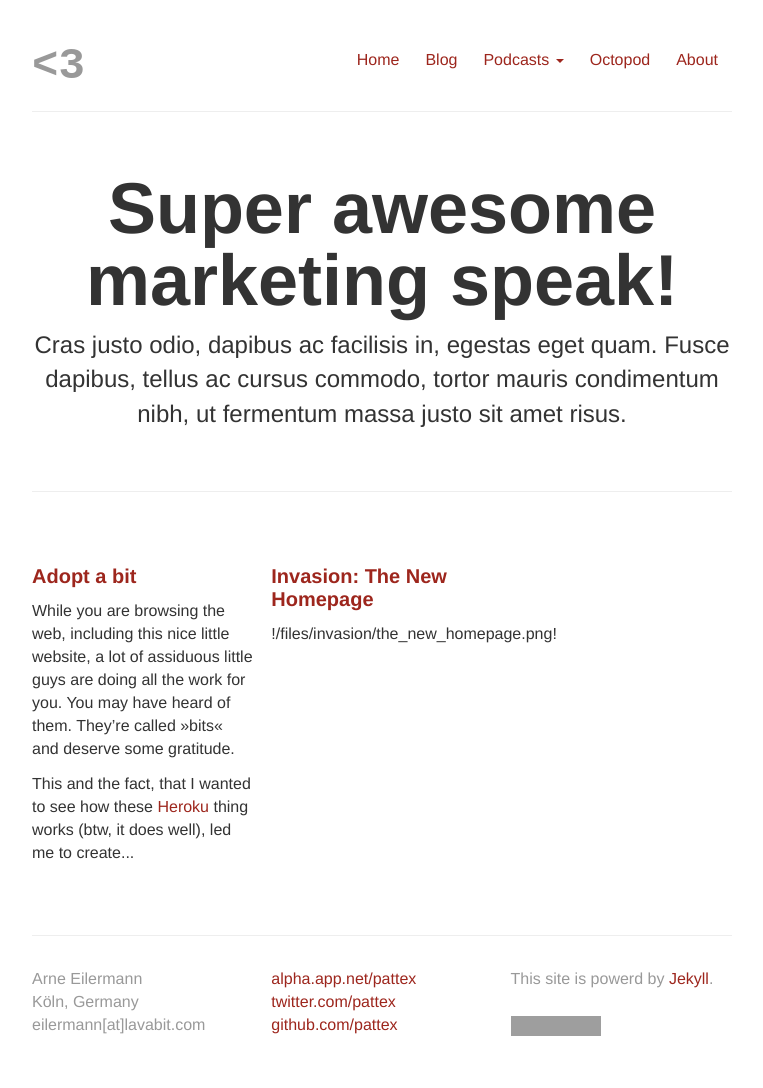
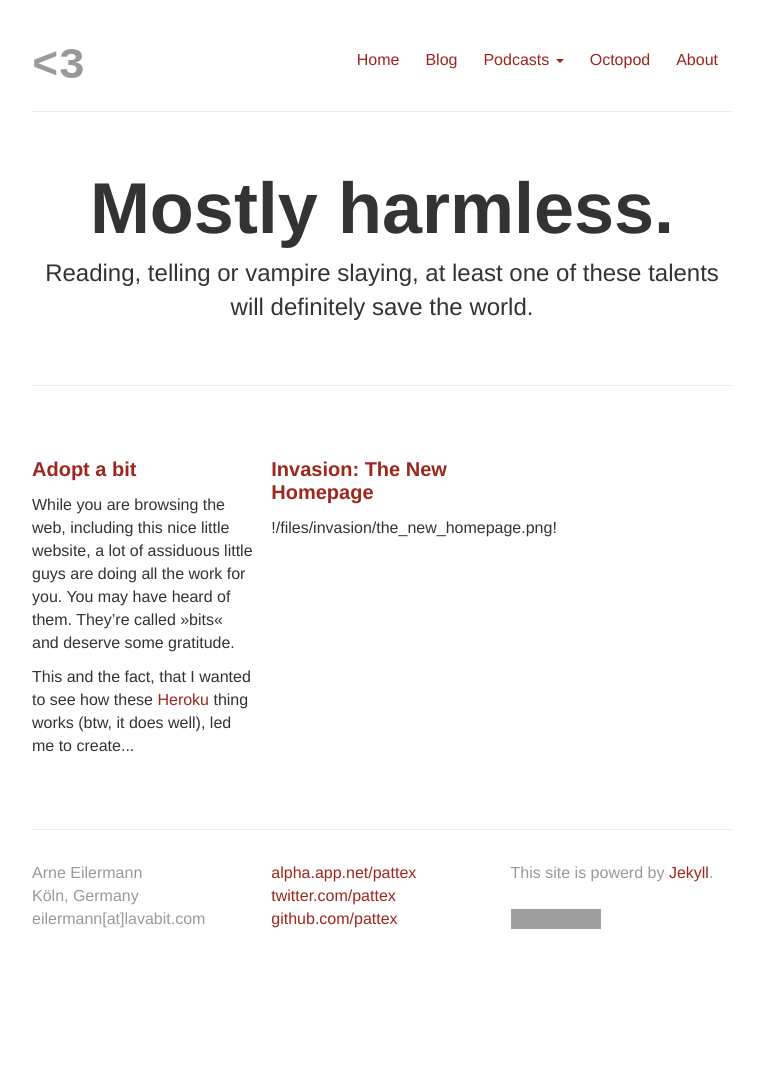
Before and after one commit to pattex/kleinerdrei.net, a Jekyll site: the page built from index.html, in a window 1280 px wide. Shown: the whole page, without its empty margins (258-1021 px from the left). Built offline with Jekyll 4.4.1, drawn with Linux system fonts in a browser that asks for light colours; comment, search, counter and statistics services are not loaded; after the commit the page ends 981 px from its top, so only the background shows below that; grey boxes are pictures that could not be loaded.

Commit message:
Set a temporary homepage text.

```diff
--- a/index.html
+++ b/index.html
@@ -3,8 +3,10 @@ layout: default
 title: my home!
 ---
 <div class="jumbotron">
-  <h1>Super awesome marketing speak!</h1>
-  <p class="lead">Cras justo odio, dapibus ac facilisis in, egestas eget quam. Fusce dapibus, tellus ac cursus commodo, tortor mauris condimentum nibh, ut fermentum massa justo sit amet risus.</p>
+  <h1>Mostly harmless.</h1>
+  <p class="lead">
+    Reading, telling or vampire slaying, at least one of these talents will definitely save the world.
+  </p>
 </div>
 
 <hr>
```
